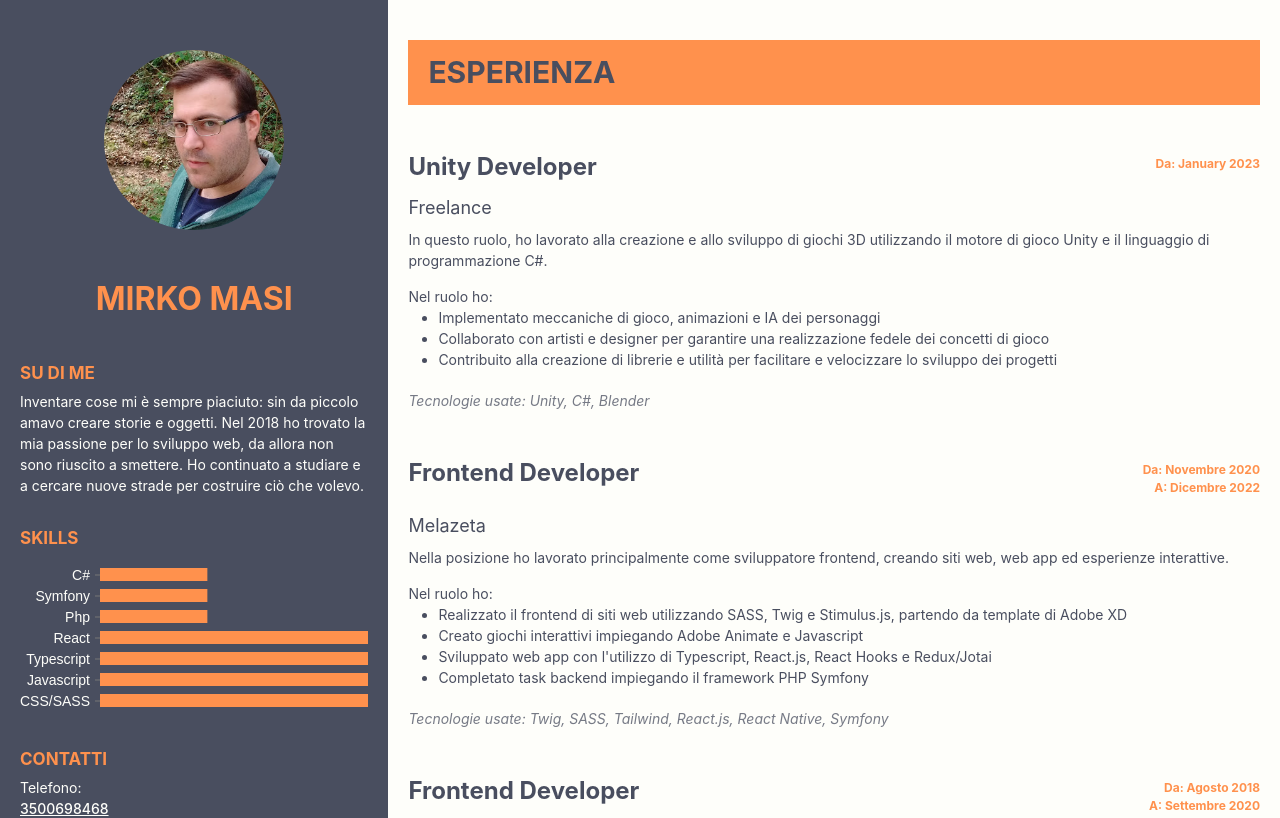
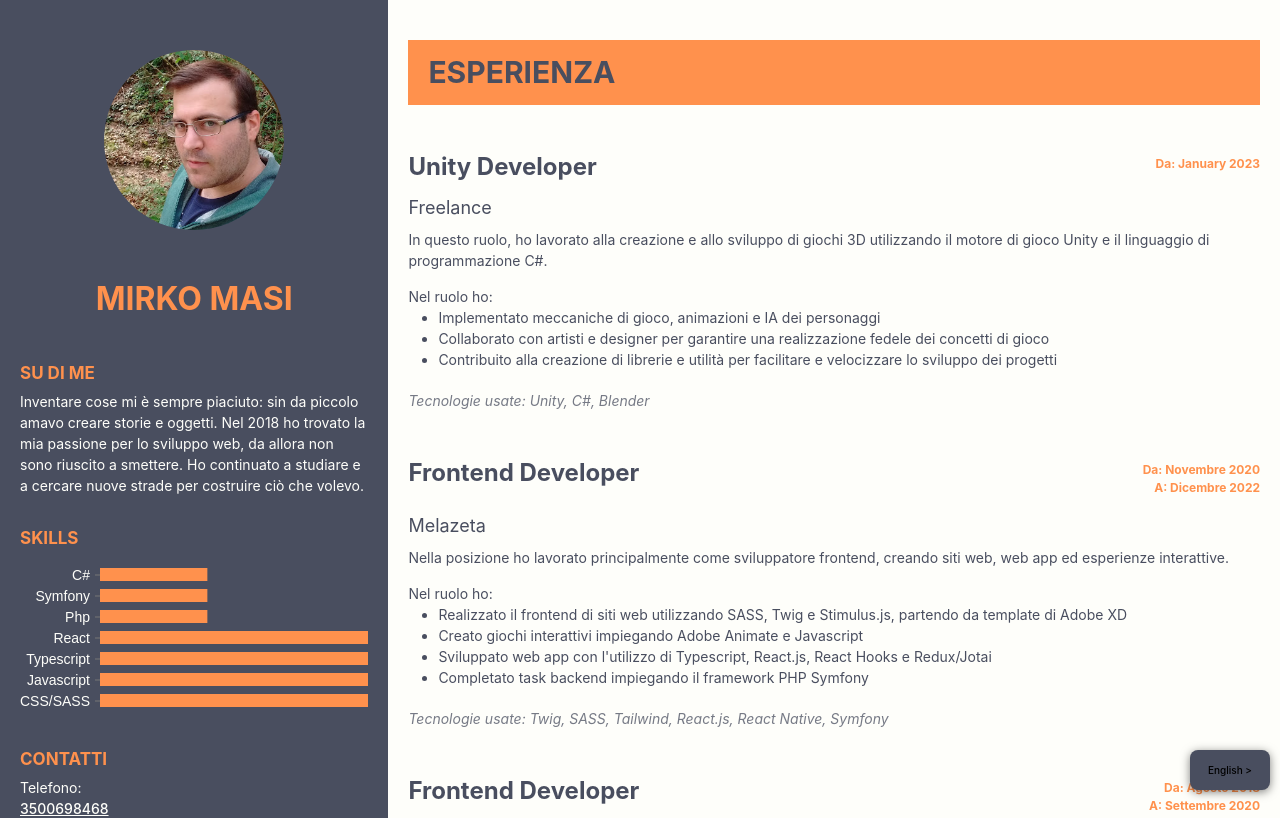
Before and after one commit to SpaghettiCoder101/web-resume, a React (Vite) app: page / in a window 1280 px wide. Shown: the top 818 px of the page. Built offline with nearby package versions, Linux system fonts and the light colour scheme; the HTML template or start-up script is replaced by a standard one.

Commit message:
Added LanguageSelector Button

```diff
--- a/src/App.tsx
+++ b/src/App.tsx
@@ -2,13 +2,17 @@ import { styled } from "../stitches.config.ts";
 import "./App.css";
 import ExperienceColumn from "./components/ExperienceColumn.tsx";
 import InfoColumn from "./components/InfoColumn.tsx";
+import LanguageSelector from "./components/LanguageSelector.tsx";
 
 export default function App() {
     return (
-        <Page>
-            <InfoColumn />
-            <ExperienceColumn />
-        </Page>
+        <>
+            <Page>
+                <InfoColumn />
+                <ExperienceColumn />
+            </Page>
+            <LanguageSelector />
+        </>
     );
 }
 
--- /dev/null
+++ b/src/components/LanguageSelector.tsx
@@ -0,0 +1,77 @@
+import { useState } from "react";
+import { AnimatePresence, motion, useAnimation } from "framer-motion";
+import { styled } from "../../stitches.config";
+
+export default function LanguageSelector() {
+    const [language, setLanguage] = useState("EN");
+    const controls = useAnimation();
+
+    async function changeLanguage() {
+        setLanguage(language === "EN" ? "IT" : "EN");
+
+        await controls.start({
+            x: 10,
+            transition: { duration: 0.2 },
+        });
+        await controls.start({
+            x: 0,
+            transition: { duration: 0.2 },
+        });
+    }
+
+    return (
+        <Wrapper onClick={changeLanguage} animate={controls}>
+            <AnimatePresence initial={false}>
+                {language === "EN" && <Language
+                    key="EN"
+                    initial={{ x:-100, opacity: 0 }}
+                    animate={{ x: 0, opacity: 1 }}
+                    exit={{ x: 100, opacity: 0 }}
+                    transition={{ duration: 0.6, ease: "easeOut" }}
+
+                >
+                English {">"}
+                </Language> }
+                {language === "IT" && <Language
+                    key="IT"
+                    initial={{ x:-100, opacity: 0 }}
+                    animate={{ x: 0, opacity: 1 }}
+                    exit={{ x: 100, opacity: 0 }}
+                    transition={{ duration: 0.6, ease: "easeOut" }}
+                >
+                Italiano {">"}
+                </Language> }
+            </AnimatePresence>
+        </Wrapper>
+    );
+}
+
+const Wrapper = styled(motion.button, {
+    position: "fixed",
+    bottom: "1rem",
+    right: "1rem",
+    padding: "2rem 4rem",
+    backgroundColor: "$dark",
+    overflow: "hidden",
+    boxShadow: "0 .2rem 1rem rgba(0, 0, 0, 0.5)",
+    borderStyle: "none",
+    borderWidth: "0",
+    "&:focus":{
+        outline: "none",
+        borderStyle: "solid",
+        borderWidth: "0.2rem",
+        borderColor: "$accent",
+    },
+});
+
+const Language = styled(motion.p, {
+    position: "absolute",
+    display: "flex",
+    alignItems: "center",
+    justifyContent: "center",
+    left:0,
+    top: 0,
+    bottom: 0,
+    right: 0,
+    margin: 0,
+});
```
